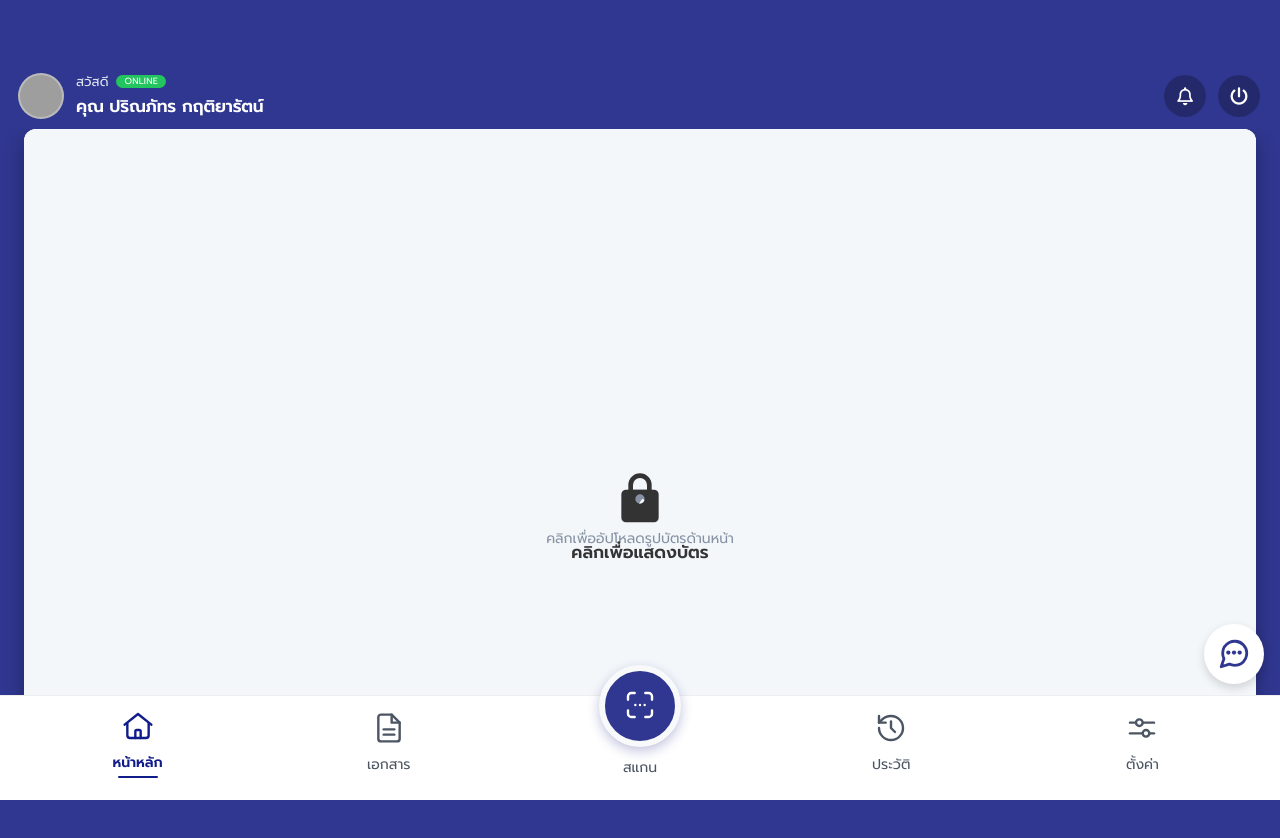
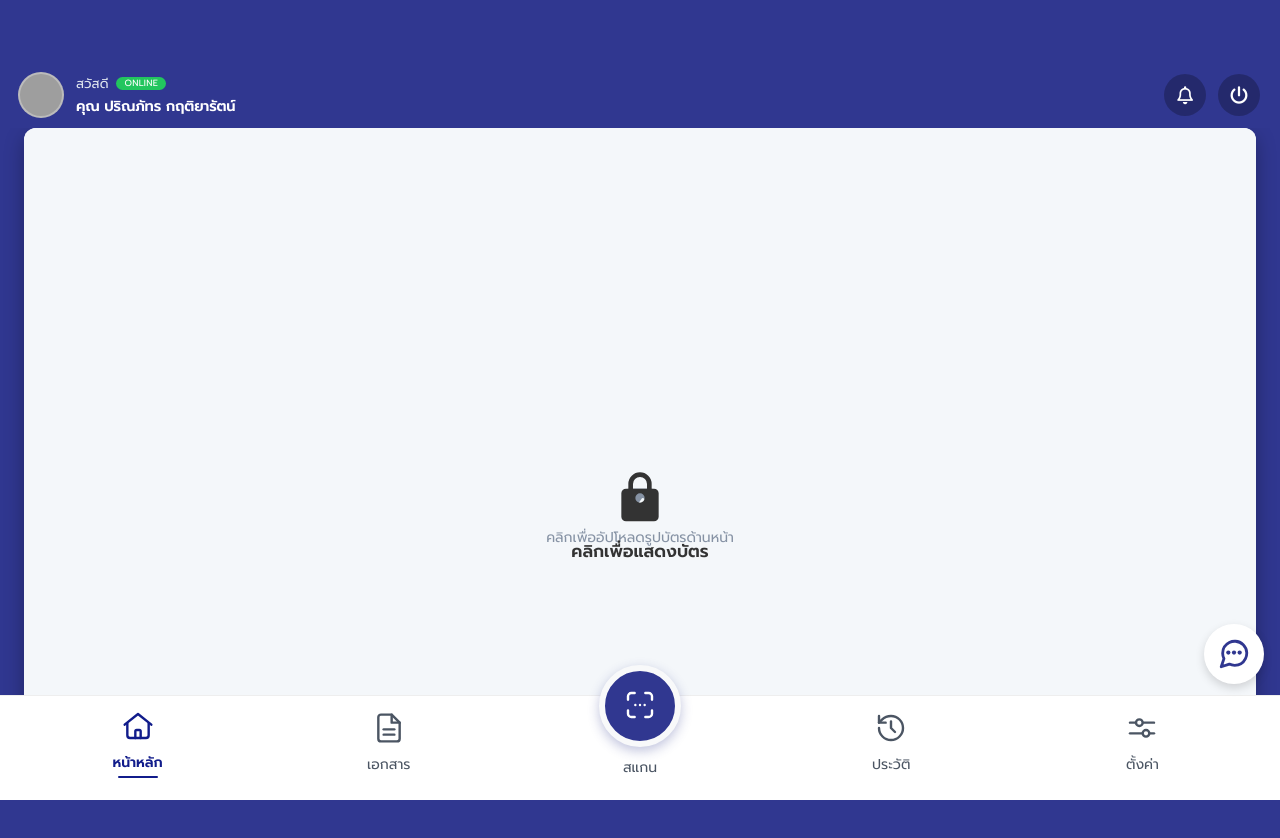
Before and after one commit to pppp167/prin, a plain HTML site: page index.html in a window 1280 px wide. Shown: the top 838 px of the page. Drawn offline with Linux system fonts and the light colour scheme; grey boxes are pictures that could not be loaded; a web font is replaced by a local one.

Commit message:
Decrease h1 font size in user-text class
Reduced font size of h1 in user-text class from 17px to 14.5px.

```diff
--- a/index.html
+++ b/index.html
@@ -113,7 +113,7 @@
     }
 
     .user-text p { font-size: 13px; color: #e2e8f0; font-weight: 400; margin-bottom: 2px; display: flex; align-items: center; gap: 6px;}
-    .user-text h1 { font-size: 17px; font-weight: 600; margin-top: 0; letter-spacing: -0.2px;}
+    .user-text h1 { font-size: 14.5px; font-weight: 600; margin-top: 0; letter-spacing: -0.2px;}
 
     .header-icons { display: flex; gap: 12px; font-size: 18px; }
     .header-icons i {
```
